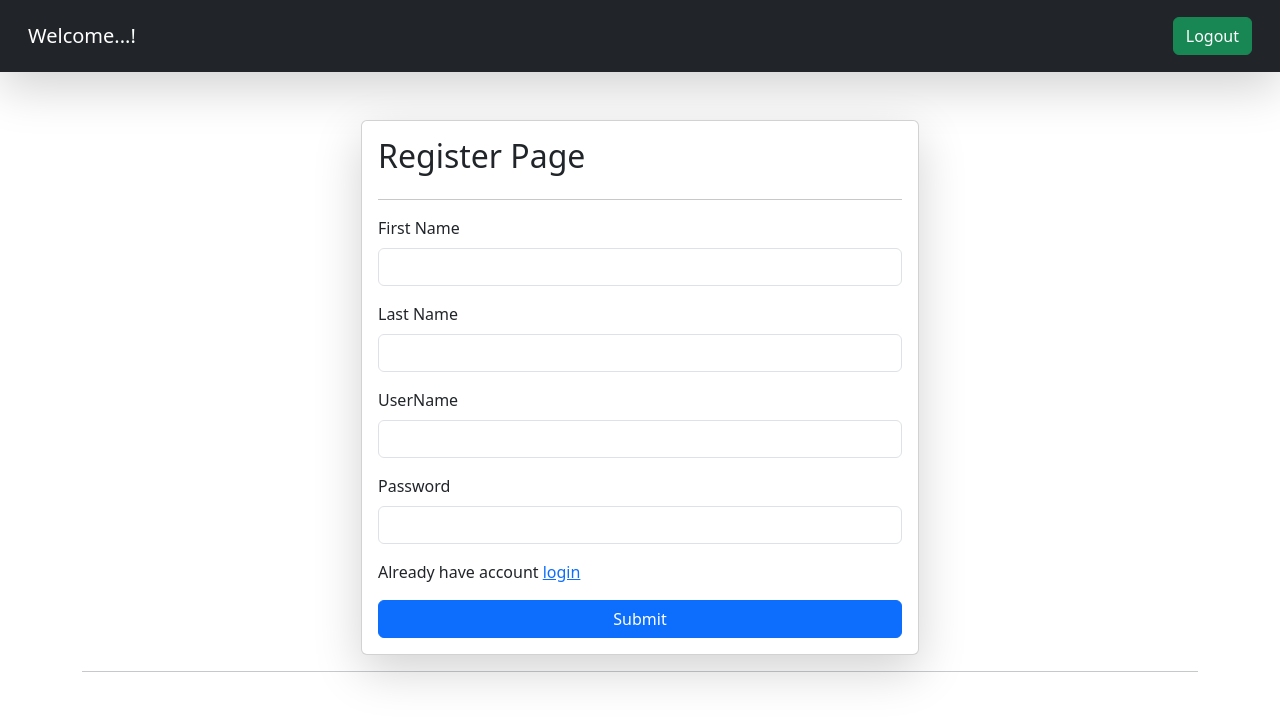
After one commit to mrbilalkhan2003-art/recepie-management-django, a Django app: page /register/ in a window 1280 px wide. The commit adds this page. Shown: the top 723 px of the page. Run offline with Django 5.2, Linux system fonts and the light colour scheme.

Commit message:
Added authentication system with login & register, updated views and models

```diff
--- a/core/urls.py
+++ b/core/urls.py
@@ -24,12 +24,19 @@ from django.contrib.staticfiles.urls import staticfiles_urlpatterns
 
 urlpatterns = [
     path('', home, name='root'),
+
+     path('send-email/', send_email, name='send_email'),
+
     path('recepies/', recepies, name='recepies'),
     path('home/', home, name = "home"),
     path('delete-recepie/<id>/' ,delete_recepie , name="delete_recepie"),
     path('update-recepie/<id>/' ,update_recepie , name="update_recepie"),
     path('Contact/', Contact, name = "Contact"),
     path('About/', About, name = "About"),
+
+    path('login/', login_page, name="login_page"),
+    path('register/', register_page, name="register"),
+    path('logout/' , logout_page , name = "logout_page"),
 
     path('admin/', admin.site.urls),
 ]
--- a/home/templates/base.html
+++ b/home/templates/base.html
@@ -5,17 +5,32 @@
     <meta name="viewport" content="width=device-width, initial-scale=1.0">
     <title>Django Server</title>
     <link href="https://cdn.jsdelivr.net/npm/bootstrap@5.3.2/dist/css/bootstrap.min.css" rel="stylesheet">
-    <style>table, th, td {
-  border: 1px solid black;
-}</style>
+    <style>
+      table, th, td {
+        border: 1px solid black;
+    }
+  </style>
 </head>
 <body>
+  <nav class="navbar navbar-dark bg-dark  p-3  shadow-lg">
+  <div class="container-fluid">
+    <a class="navbar-brand">Welcome...!</a>
+    <form class="d-flex" role="search">
 
+      <a href="/logout/" class="btn btn-success">Logout</a>
+    </form>
+  </div>
+</nav>
+<div class="container-fluid px-3 mt-4">
     {% block start %}
 
+
     {% endblock %}
+</div>
 
 
 
-    </body>
+
+
+  </body>
 </html>
--- a/veges/models.py
+++ b/veges/models.py
@@ -1,6 +1,8 @@
 from django.db import models
+from django.contrib.auth.models import User
 
 class Recepie(models.Model):
+    user = models.ForeignKey(User ,on_delete=models.SET_NULL ,null=True ,blank=True)
     recepie_name = models.CharField(max_length=100)
     recepie_description = models.TextField()
     recepie_image = models.ImageField(upload_to="recepie")
--- /dev/null
+++ b/veges/templates/register.html
@@ -0,0 +1,54 @@
+
+{% extends "base.html" %}
+{% block start %}
+
+<div class="container mt-5">
+
+    <form class="col-6 mx-auto card p-3 shadow-lg" method="post" enctype="multipart/form-data">
+        {% csrf_token %}
+        <h2>Register Page</h2>
+        <hr>
+     {% if messages %}
+    {% for message in messages %}
+        <div class="alert alert-{{ message.tags }}" role="alert">
+            {{ message }}
+        </div>
+    {% endfor %}
+{% endif %}
+
+
+        <div class="mb-3">
+            <label for="exampleInputEmail1" class="form-label">First Name</label>
+            <input type="text" class="form-control" name="first_name" required>
+            </div>
+
+        <div class="mb-3">
+            <label for="exampleInputEmail1" class="form-label">Last Name</label>
+            <input type="text" class="form-control" name="last_name" required>
+
+        </div>
+
+        <div class="mb-3">
+            <label for="exampleInputEmail1" class="form-label">UserName</label>
+            <input type="email" class="form-control" name="username" id="exampleInputEmail1" aria-describedby="emailHelp">
+        </div>
+        <div class="mb-3">
+            <label for="exampleInputPassword1" class="form-label">Password</label>
+            <input type="password" class="form-control" name="password" id="exampleInputPassword1">
+        </div>
+
+    <p>Already have account <a href="/login/">login</a> </p>
+
+    <button type="submit" class="btn btn-primary">Submit</button>
+    </form>
+
+
+    <hr>
+
+
+
+
+
+</div>
+
+{% endblock %}
--- a/veges/views.py
+++ b/veges/views.py
@@ -1,7 +1,11 @@
 from django.shortcuts import render, redirect
 from .models import *
-
+from django.contrib.auth.models import User
+from django.contrib import messages
+from django.contrib.auth import authenticate , login , logout
+from django.contrib.auth.decorators import login_required
 # Create your views here.
+@login_required(login_url="/login/")
 def recepies(request):
     if request.method == "POST":
 
@@ -56,3 +60,60 @@ def delete_recepie(request, id):
     queryset = Recepie.objects.get(id = id)
     queryset.delete()
     return redirect('/recepies/')
+
+
+def login_page(request):
+    if request.method == "POST":
+        username = request.POST.get('username')
+        password = request.POST.get('password')
+
+        if not User.objects.filter(username = username).exists():
+            messages.error(request,'Invalid Username')
+            return redirect('/login/')
+
+        user = authenticate(username = username, password = password)
+
+        if user is None:
+            messages.error(request, 'Invalid Password')
+            return redirect('/login/')
+        else:
+            login(request ,user)
+            return redirect('/recepies/')
+
+    return render(request ,'login.html')
+
+def logout_page(request):
+    logout(request)
+    return redirect('/login/')
+
+def register_page(request):
+    if request.method == "POST":
+        first_name = request.POST.get('first_name')
+        last_name = request.POST.get('last_name')
+        username = request.POST.get('username')
+        password = request.POST.get('password')
+
+        user = User.objects.filter(username = username)
+
+
+        if user.exists():
+            messages.info(request, "Username Already exits")
+            return redirect('/register/')
+
+
+
+        user = User.objects.create(
+            first_name = first_name,
+            last_name = last_name,
+            username = username,
+        )
+
+        user.set_password(password)
+        user.save()
+
+        messages.info(request, "Account Created")
+
+        return redirect('/register/')
+
+
+    return render(request , 'register.html')
```
Also changed, not shown: core/settings.py (+8 -0 lines), home/templates/index.html (+12 -15 lines), home/utils.py (added, +15 -0 lines), home/views.py (+6 -1 lines), veges/templates/login.html (added, +44 -0 lines), veges/migrations/0003_recepie_user.py (added).
